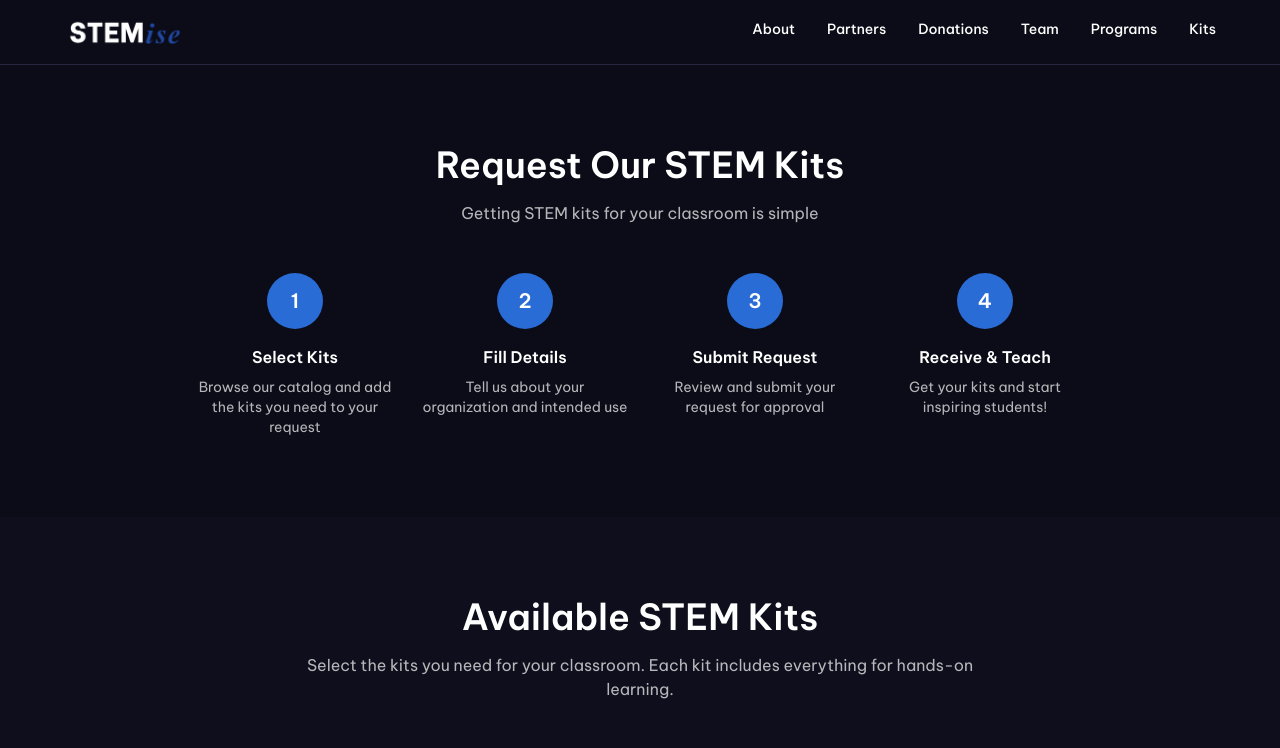
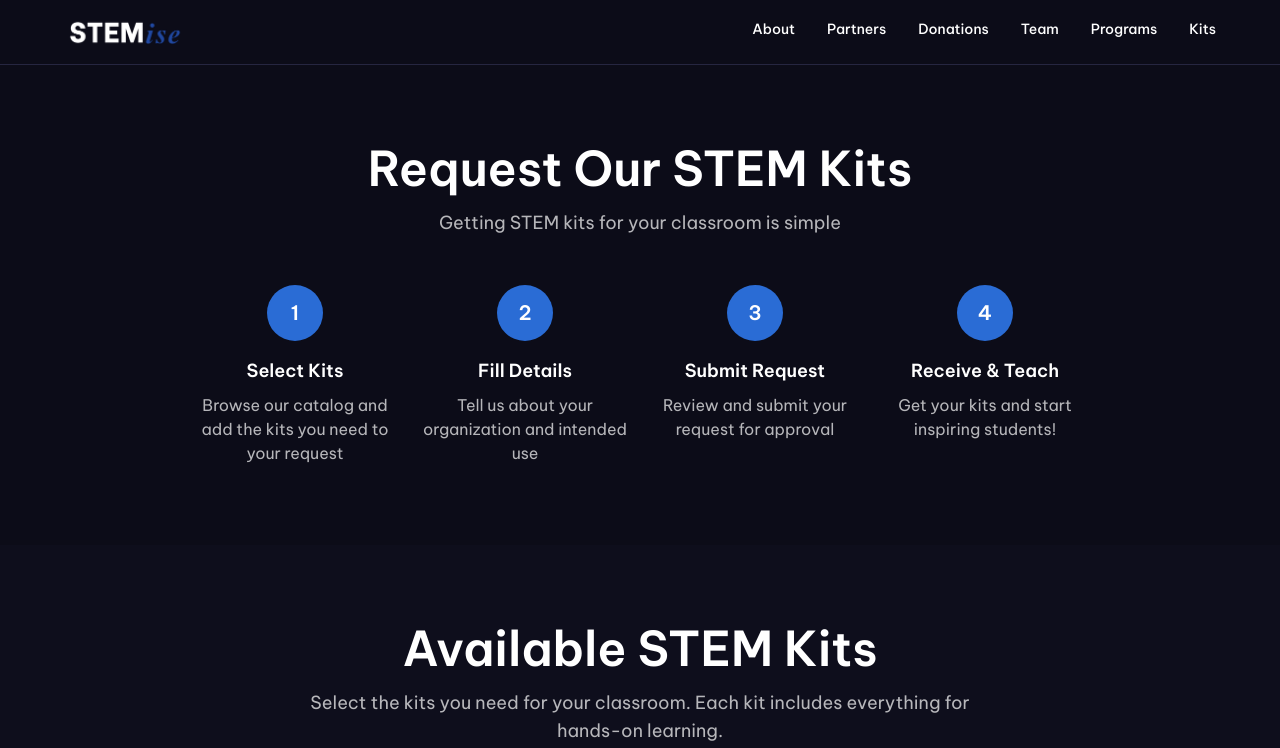
Before and after one commit to STEMise/stemise-website-current-1-3-2026, a React (Vite) app: page /kits in a window 1280 px wide. Shown: the top 748 px of the page. Built offline with nearby package versions, Linux system fonts and the light colour scheme; the HTML template or start-up script is replaced by a standard one.

Commit message:
Visual edit in Lovable
Edited UI in Lovable

```diff
--- a/src/pages/Kits.tsx
+++ b/src/pages/Kits.tsx
@@ -297,16 +297,16 @@ const Kits = () => {
         <section id="how-it-works" className="py-20">
           <div className="container mx-auto px-6">
             <div className="text-center mb-12">
-              <h2 className="text-3xl md:text-4xl font-bold text-foreground mb-4">Request Our STEM Kits</h2>
-              <p className="text-foreground/70 max-w-xl mx-auto">Getting STEM kits for your classroom is simple</p>
+              <h2 className="text-3xl font-bold text-foreground mb-4 md:text-5xl">Request Our STEM Kits</h2>
+              <p className="text-foreground/70 max-w-xl mx-auto text-lg">Getting STEM kits for your classroom is simple</p>
             </div>
             <div className="grid md:grid-cols-4 gap-6 max-w-4xl mx-auto">
               {howItWorks.map(item => <div key={item.step} className="relative text-center">
                   <div className="w-14 h-14 bg-primary rounded-full flex items-center justify-center mx-auto mb-4 text-primary-foreground font-bold text-xl">
                     {item.step}
                   </div>
-                  <h3 className="font-semibold text-foreground mb-2">{item.title}</h3>
-                  <p className="text-sm text-foreground/70">{item.description}</p>
+                  <h3 className="font-semibold text-foreground mb-2 text-lg">{item.title}</h3>
+                  <p className="text-foreground/70 text-base">{item.description}</p>
                   {item.step < 4}
                 </div>)}
             </div>
@@ -317,8 +317,8 @@ const Kits = () => {
         <section ref={kitsRef} className="py-20 bg-secondary/10">
           <div className="container mx-auto px-6">
             <div className="text-center mb-12">
-              <h2 className="text-3xl md:text-4xl font-bold text-foreground mb-4">Available STEM Kits</h2>
-              <p className="text-foreground/70 max-w-2xl mx-auto">
+              <h2 className="text-3xl font-bold text-foreground mb-4 md:text-5xl">Available STEM Kits</h2>
+              <p className="text-foreground/70 max-w-2xl mx-auto text-lg">
                 Select the kits you need for your classroom. Each kit includes everything for hands-on learning.
               </p>
             </div>
@@ -374,7 +374,7 @@ const Kits = () => {
                   <Card className="border border-border/50 bg-card">
                     <CardHeader className="pb-3">
                       <CardTitle className="text-xl flex items-center gap-2">
-                        <Package className="h-5 w-5 text-primary" />
+
                         Your Request
                       </CardTitle>
                     </CardHeader>
```
